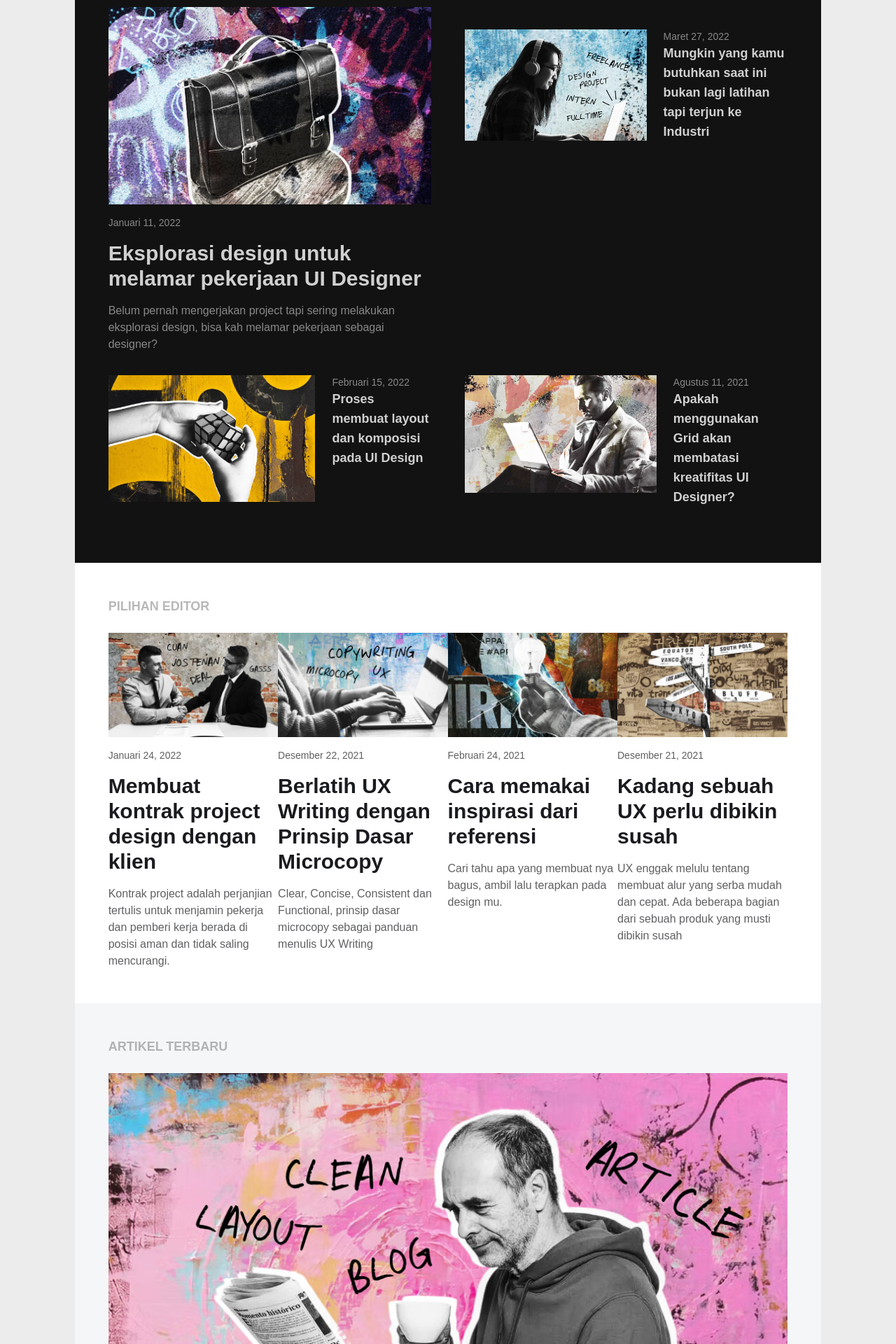
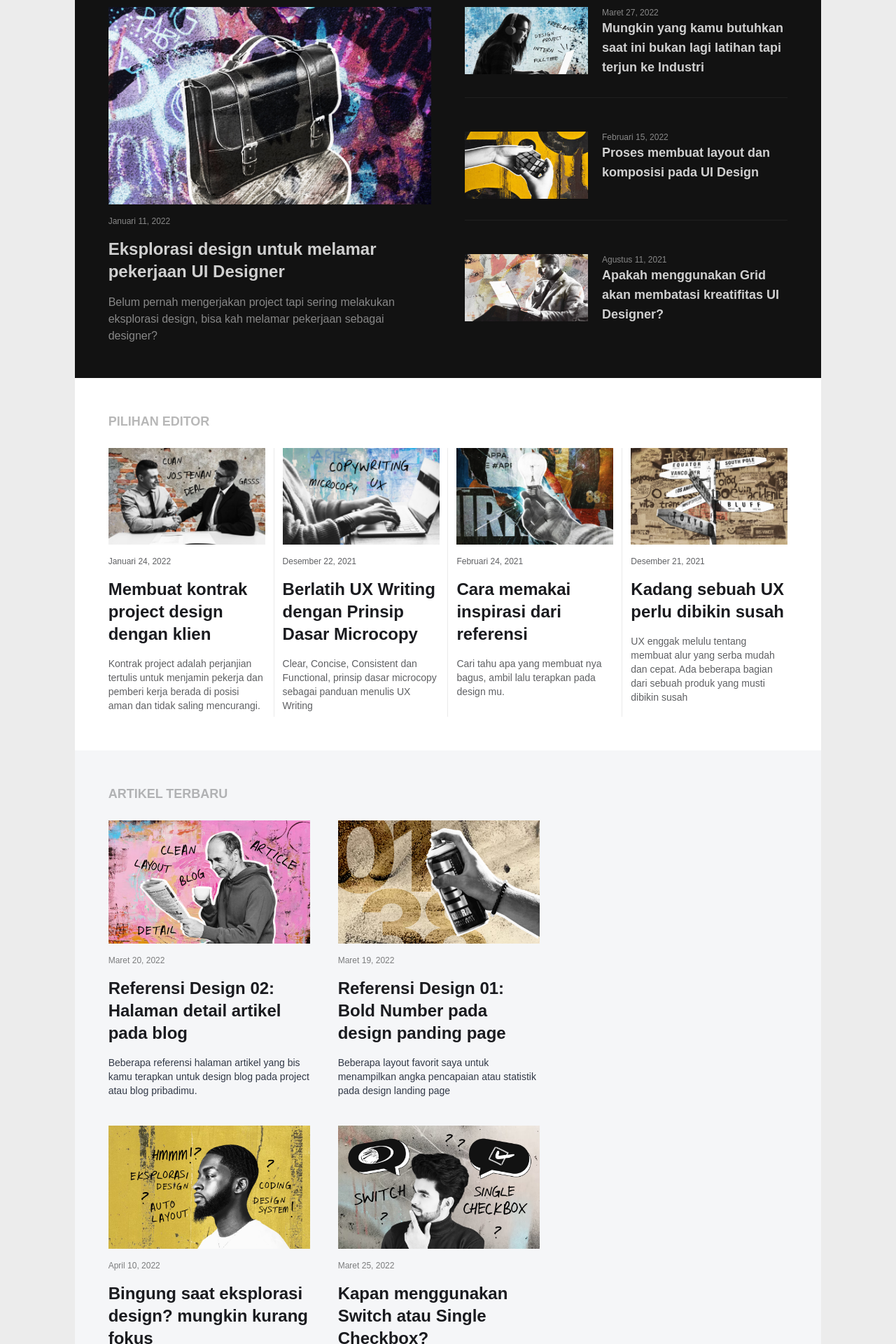
Before and after one commit to igorbeduin/tailwind-blog, a React (Create React App) app: page /blog in a window 1280 px wide. Shown: the part 440-2360 px from the top of the page at 70% size. Built offline with nearby package versions, Linux system fonts and the light colour scheme.

Commit message:
fix: corrige tamanhos de fonte, espaçamento e dividers

```diff
--- a/src/components/BlogPost.tsx
+++ b/src/components/BlogPost.tsx
@@ -3,18 +3,18 @@ import { ArticleInterface } from "../consts/articles";
 
 import monthDict from "../consts/monthDict";
 
-export default function BlogPost({article, variant="main-0" } : { article: ArticleInterface, variant: string}) {
+export default function BlogPost({article, variant="main-0", divider } : { article: ArticleInterface, variant: string, divider?: boolean}) {
 
 
     if (variant === "main-0") return (
-        <article className="text-back ">
+        <article className="text-back md:row-span-3">
             <figure>
                 <img src={article.img}></img>
             </figure>
-            <p className="text-surface-low text-sm my-4">
+            <p className="text-surface-low text-xs my-4">
                 {monthDict[article.month]} {article.day}, {article.year}
             </p>
-            <p className="text-surface-high text-3xl font-black">
+            <p className="text-surface-high text-2xl font-black">
                 {article.title}
             </p>
             <p className="text-surface-low mt-4">
@@ -23,79 +23,89 @@ export default function BlogPost({article, variant="main-0" } : { article: Artic
         </article>);
 
     if (variant === "main-1") return (
-        <article className="text-back flex justify-start items-start my-8">
-            <figure>
-                <img src={article.img}></img>
+        <article className={divider
+            ? "text-back flex justify-start items-start border-divider-dark border-solid border-t pt-12 mt-4 md:mt-0"
+            : "text-back flex justify-start items-start border-divider-dark border-solid border-t md:border-none pt-4 md:pt-0 mt-4 md:mt-0"}>
+            <figure className="min-h-fit min-w-fit hidden md:block">
+                <img className="h-24 w-44" src={article.img}></img>
             </figure>
-            <section className="ml-6 flex flex-col flex-start items-start">
-                <p className="text-surface-low text-sm">
+            <section className="flex flex-col flex-start items-start md:ml-5">
+                <p className="text-surface-low text-xs">
                     {monthDict[article.month]} {article.day}, {article.year}
                 </p>
                 <p className="text-surface-high text-lg font-black">
-
                     {article.title}
                 </p>
             </section>
-        </article>);
+        </article>
+    );
 
     if (variant === "editor") return (
-        <article className="text-back ">
+        <>
+            {divider && <div className="hidden md:block w-px h-96 bg-divider-light" />}
+            <article className={divider
+                ? "text-back w-56 border-divider-light border-solid border-t md:border-none pt-4 md:pt-0 mt-4 md:mt-0"
+                : "text-back w-56 border-divider-light border-solid border-t md:border-none pt-4 md:pt-0 mt-4 md:mt-0"}>
+                <figure>
+                    <img src={article.img}></img>
+                </figure>
+                <p className="text-primary-base-low text-xs my-4">
+                    {monthDict[article.month]} {article.day}, {article.year}
+                </p>
+                <p className="text-primary text-2xl font-black">
+                    {article.title}
+                </p>
+                <p className="text-primary-base-low mt-4 text-sm">
+                    {article.subtitle}
+                </p>
+            </article>
+        </>
+    );
+
+    if (variant === "terbaru") return (
+        <article className="text-back w-72 md:mr-10 md:mb-10 border-divider-light border-solid border-t md:border-none pt-6 md:pt-0 mt-6 md:mt-0">
             <figure>
-                <img src={article.img}></img>
+                <img className="h-fit w-fit md:h-44 md:w-72" src={article.img}></img>
             </figure>
-            <p className="text-primary-base-low text-sm my-4">
+            <p className="text-primary-neutral-low text-xs my-4">
                 {monthDict[article.month]} {article.day}, {article.year}
             </p>
-            <p className="text-primary text-3xl font-black">
+            <p className="text-primary text-2xl font-black">
                 {article.title}
             </p>
-            <p className="text-primary-base-low mt-4">
-                {article.subtitle}
-            </p>
-        </article>);
-
-    if (variant === "terbaru") return (
-        <article className="text-back ">
-            <figure>
-                <img src={article.img}></img>
-            </figure>
-            <p className="text-primary-neutral-low text-sm my-4">
-                {monthDict[article.month]} {article.day}, {article.year}
-            </p>
-            <p className="text-primary text-3xl font-black">
-                {article.title}
-            </p>
-            <p className="text-primary-neutral-high mt-4">
+            <p className="text-primary-neutral-high mt-4 text-sm">
                 {article.subtitle}
             </p>
         </article>);
 
     if (variant === "lainnya") return (
         <article className="text-back flex justify-start items-start my-8">
-            <section className="flex flex-col flex-start items-start">
-                <p className="text-primary-base-low text-sm">
+            <section className="flex flex-col flex-start items-start w-96">
+                <p className="text-primary-base-low text-xs mb-1">
                     {monthDict[article.month]} {article.day}, {article.year}
                 </p>
-                <p className="text-primary text-lg font-black">
+                <p className="text-primary font-extrabold text-lg">
 
                     {article.title}
                 </p>
-                <p className="text-primary-base-low">
+                <p className="text-primary-base-low text-sm">
                     {article.subtitle}
                 </p>
             </section>
-            <figure className="ml-6">
-                <img src={article.img}></img>
+            <figure className="ml-5 min-h-fit min-w-fit hidden md:block">
+                <img className="h-36 w-60" src={article.img}></img>
             </figure>
         </article>);
 
     if (variant === "arsip") return (
-        <article className="text-back flex justify-start items-start my-8">
+        <article className={divider
+            ? "text-back flex justify-start items-start my-8 border-divider-light border-solid border-t pt-6 mt-6"
+            : "text-back flex justify-start items-start my-8 border-divider-light border-solid border-t md:border-none pt-6 md:pt-0 mt-6 md:mt-0"}>
             <section className="flex flex-col flex-start items-start">
-                <p className="text-primary-base-low text-sm">
+                <p className="text-primary-base-low text-xs ">
                     {monthDict[article.month]} {article.day}
                 </p>
-                <p className="text-primary text-lg font-black">
+                <p className="text-primary font-black">
                     {article.title}
                 </p>
             </section>
```
